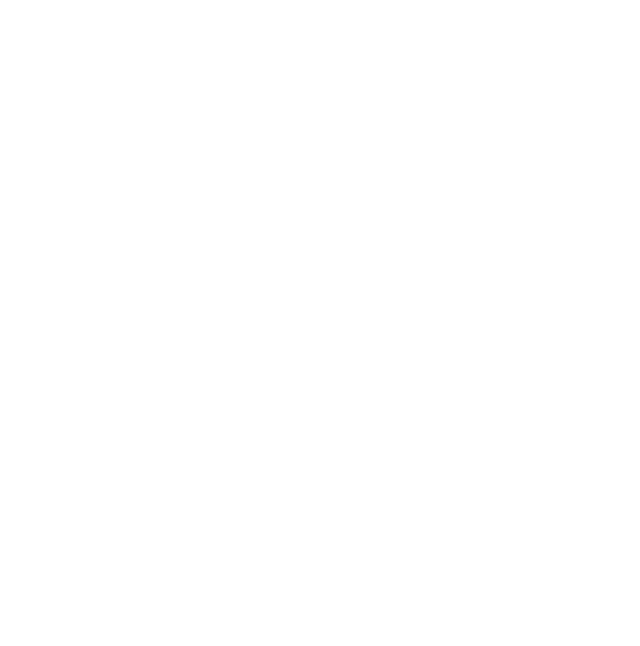
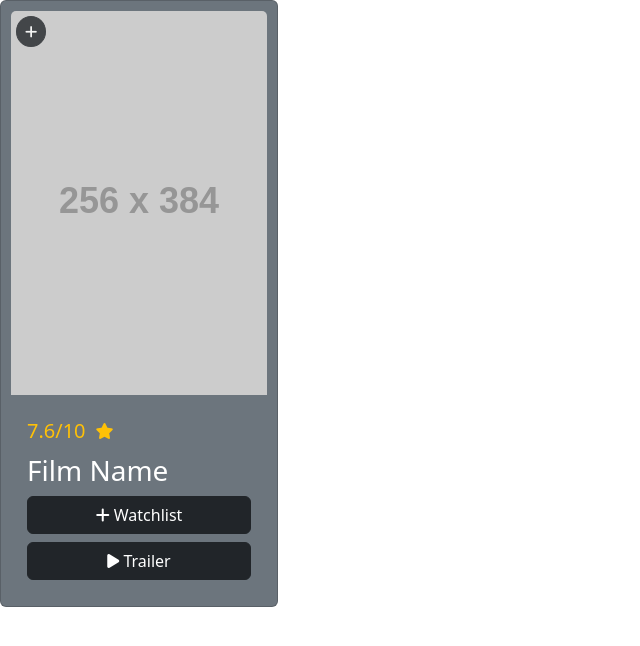
Before and after one commit to tupthe160952/IMDb, a React (Vite) app in the folder IMDB/frontend/: page /card in a window 1280 px wide. Before the commit this address had no page. Shown: the top 646 px of the page, without its empty margins (0-640 px from the left). Built offline with nearby package versions, Linux system fonts and the light colour scheme.

Commit message:
update card

```diff
--- a/IMDB/frontend/package.json
+++ b/IMDB/frontend/package.json
@@ -10,6 +10,7 @@
     "preview": "vite preview"
   },
   "dependencies": {
+    "@fortawesome/fontawesome-free": "^6.6.0",
     "axios": "^1.7.7",
     "bootstrap": "^5.3.3",
     "bootstrap-icons": "^1.11.3",
--- a/IMDB/frontend/src/App.tsx
+++ b/IMDB/frontend/src/App.tsx
@@ -1,7 +1,7 @@
 import { BrowserRouter, Route, Routes } from "react-router-dom";
+import Card from "./components/Card";
 import Footer from "./components/Footer";
 import RateStar from "./components/RateStar";
-
 
 function App() {
 
@@ -10,7 +10,7 @@ function App() {
       <Routes>
         <Route path="/footer" element={<Footer />} />
         <Route path="/rateStar" element={<RateStar />} />
-
+        <Route path="/card" element={<Card />}/>
       </Routes>
     </BrowserRouter>
   )
--- a/IMDB/frontend/src/components/Card.tsx
+++ b/IMDB/frontend/src/components/Card.tsx
@@ -1,5 +1,7 @@
+import '@fortawesome/fontawesome-free/css/all.min.css';
 import React from 'react';
 import '../styles/card.css';
+
 
 const Card: React.FC = () => {
     return (
--- a/IMDB/frontend/src/styles/card.css
+++ b/IMDB/frontend/src/styles/card.css
@@ -1,18 +1,18 @@
 .card {
-    width: 16rem;
-    background-color: #1a1a1a;
+    width: 278px;
     padding: 10px;
 }
 
 .card-img-top {
     width: 100%;
-    height: auto;
+    height: 100%;
     object-fit: cover;
 }
 
 .card-img-wrapper {
     position: relative;
     overflow: hidden;
+    width: 256px;
     height: 384px;
 }
 
@@ -64,7 +64,7 @@
 .card-button {
     width: 100%;
     margin-bottom: 0.5rem;
-    background-color: #2e3339;
+    background-color: #1b6fd5;
 }
 
 .card-button:last-child {
```
Also changed, not shown: 1 other file (tests, documents, lock files or other folders).
